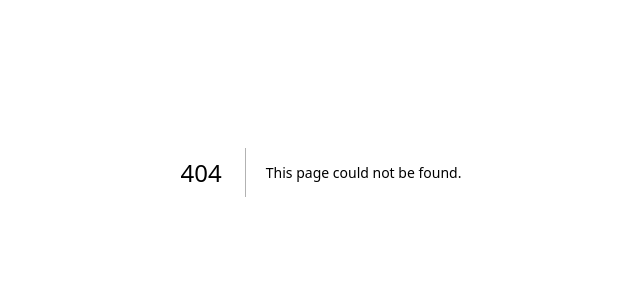
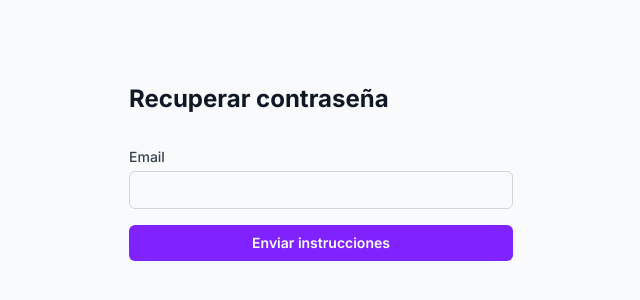
Before and after one commit to ErikaNevarez/Habit-Tracker-ClaseRodrigo, a Next.js app: page /reset in a window 1280 px wide. Before the commit this address had no page. Shown: the part 228-528 px from the top of the page, without its empty margins (319-959 px from the left). Built offline with nearby package versions, Linux system fonts and the light colour scheme; no server answers.

Commit message:
feat(t-08): agregar pagina reset con flujo de solicitud y actualizacion de contrasena

```diff
--- /dev/null
+++ b/src/app/reset/page.tsx
@@ -0,0 +1,151 @@
+'use client'
+
+import { useEffect, useState } from 'react'
+import { useRouter } from 'next/navigation'
+import { createClient } from '@/lib/supabase/client'
+import Toast from '@/components/Toast'
+
+export default function ResetPage() {
+  const router = useRouter()
+  const [mode, setMode] = useState<'request' | 'update'>('request')
+  const [email, setEmail] = useState('')
+  const [password, setPassword] = useState('')
+  const [loading, setLoading] = useState(false)
+  const [submitted, setSubmitted] = useState(false)
+  const [toast, setToast] = useState<string | null>(null)
+
+  useEffect(() => {
+    const supabase = createClient()
+    const { data: { subscription } } = supabase.auth.onAuthStateChange((event) => {
+      if (event === 'PASSWORD_RECOVERY') {
+        setMode('update')
+      }
+    })
+    return () => subscription.unsubscribe()
+  }, [])
+
+  async function handleRequest(e: React.FormEvent<HTMLFormElement>) {
+    e.preventDefault()
+    setLoading(true)
+    setToast(null)
+
+    const supabase = createClient()
+    const { error } = await supabase.auth.resetPasswordForEmail(email, {
+      redirectTo: 'http://localhost:3000/reset',
+    })
+
+    setLoading(false)
+
+    if (error) {
+      setToast(error.message)
+      return
+    }
+
+    setSubmitted(true)
+  }
+
+  async function handleUpdate(e: React.FormEvent<HTMLFormElement>) {
+    e.preventDefault()
+    setLoading(true)
+    setToast(null)
+
+    const supabase = createClient()
+    const { error } = await supabase.auth.updateUser({ password })
+
+    setLoading(false)
+
+    if (error) {
+      setToast(error.message)
+      return
+    }
+
+    router.push('/login')
+  }
+
+  return (
+    <main className="min-h-screen bg-gray-50 flex items-center justify-center px-4">
+      <div className="w-full max-w-sm">
+
+        {mode === 'request' && (
+          <>
+            <h1 className="text-2xl font-bold text-gray-900 mb-8">
+              Recuperar contraseña
+            </h1>
+
+            {submitted ? (
+              <p className="text-sm text-gray-700">
+                Revisa tu bandeja de entrada
+              </p>
+            ) : (
+              <form onSubmit={handleRequest} className="flex flex-col gap-4">
+                <div className="flex flex-col gap-1">
+                  <label htmlFor="email" className="text-sm font-medium text-gray-700">
+                    Email
+                  </label>
+                  <input
+                    id="email"
+                    type="email"
+                    required
+                    value={email}
+                    onChange={(e) => setEmail(e.target.value)}
+                    className="block w-full rounded-md border border-gray-300 px-3 py-2 text-sm focus:outline-none focus:ring-2 focus:ring-violet-500"
+                  />
+                </div>
+
+                <button
+                  type="submit"
+                  disabled={loading}
+                  className="inline-flex items-center justify-center rounded-md px-4 py-2 text-sm font-semibold bg-violet-600 text-white hover:bg-violet-700 disabled:opacity-50"
+                >
+                  {loading ? 'Enviando...' : 'Enviar instrucciones'}
+                </button>
+              </form>
+            )}
+          </>
+        )}
+
+        {mode === 'update' && (
+          <>
+            <h1 className="text-2xl font-bold text-gray-900 mb-8">
+              Nueva contraseña
+            </h1>
+
+            <form onSubmit={handleUpdate} className="flex flex-col gap-4">
+              <div className="flex flex-col gap-1">
+                <label htmlFor="password" className="text-sm font-medium text-gray-700">
+                  Contraseña nueva
+                </label>
+                <input
+                  id="password"
+                  type="password"
+                  required
+                  minLength={8}
+                  value={password}
+                  onChange={(e) => setPassword(e.target.value)}
+                  className="block w-full rounded-md border border-gray-300 px-3 py-2 text-sm focus:outline-none focus:ring-2 focus:ring-violet-500"
+                />
+              </div>
+
+              <button
+                type="submit"
+                disabled={loading}
+                className="inline-flex items-center justify-center rounded-md px-4 py-2 text-sm font-semibold bg-violet-600 text-white hover:bg-violet-700 disabled:opacity-50"
+              >
+                {loading ? 'Guardando...' : 'Guardar contraseña'}
+              </button>
+            </form>
+          </>
+        )}
+
+      </div>
+
+      {toast && (
+        <Toast
+          message={toast}
+          type="error"
+          onClose={() => setToast(null)}
+        />
+      )}
+    </main>
+  )
+}
```
